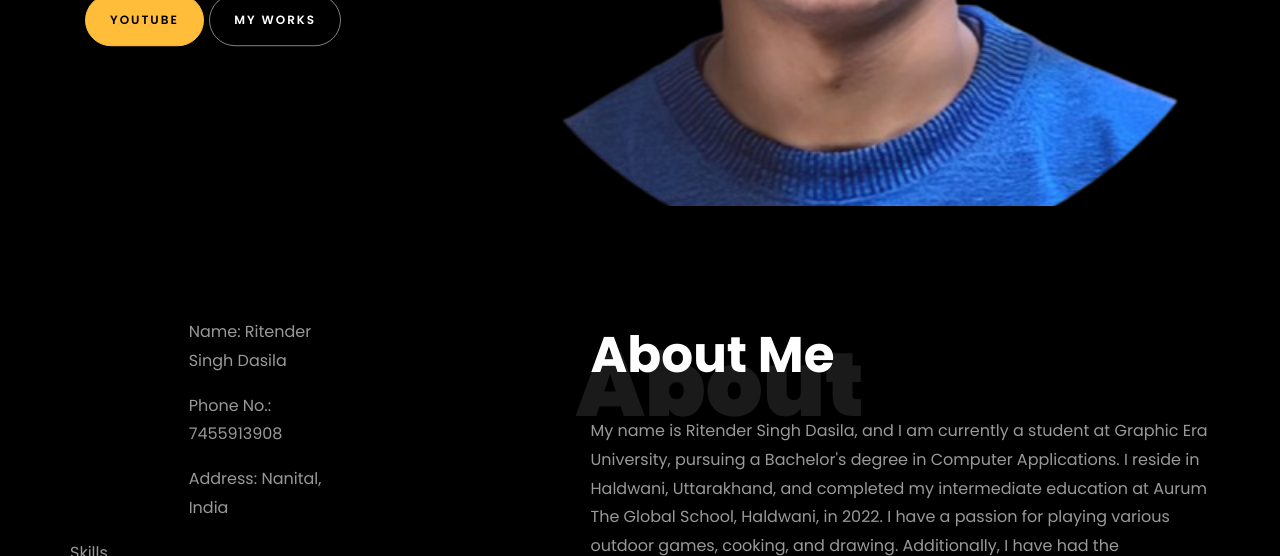
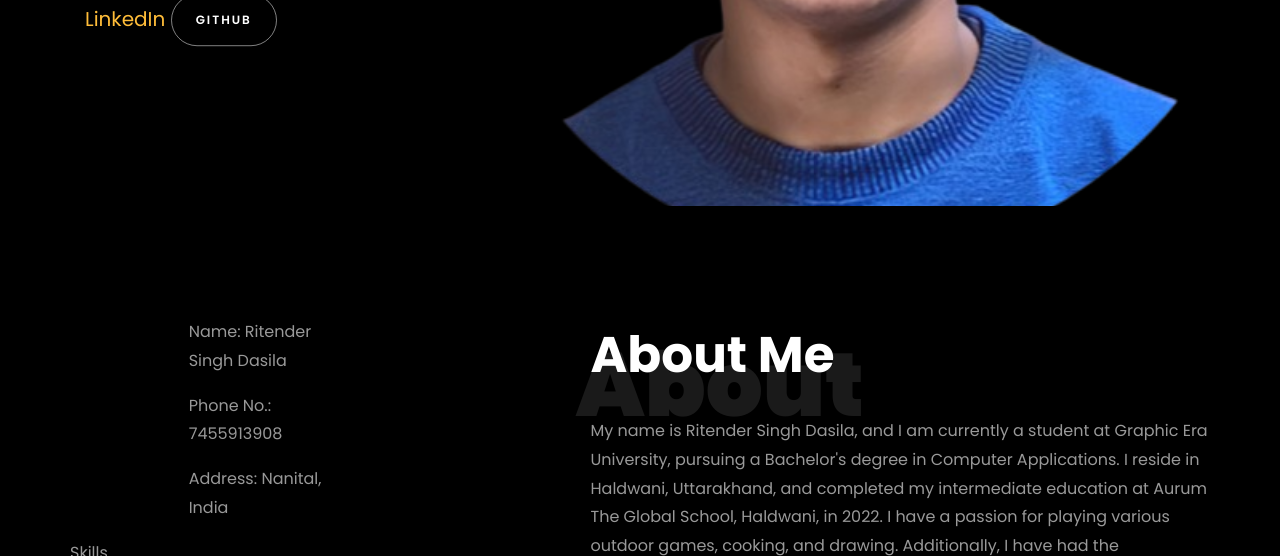
Before and after one commit to Ritender-Singh/Info, a plain HTML site: page index.html in a window 1280 px wide. Shown: the part 544-1100 px from the top of the page. Drawn offline with Linux system fonts and the light colour scheme; files whose address does not match are found by name.

Commit message:
Update index.html

```diff
--- a/index.html
+++ b/index.html
@@ -190,8 +190,8 @@
 			            <h2>Bachelor's of Computer Applications </h2>
 						<!-- <h2 class="d-flex" style="margin-bottom: 0">With over 5 years of experience</h2> -->
 						<!-- <br> -->
-			            <p><a href="https://www.youtube.com/@Riten_04" class="btn btn-primary py-3 px-4">YouTube</a>
-							<a href="https://github.com/Ritender-Singh" class="btn btn-white btn-outline-white py-3 px-4">My Works</a></p>
+			            <p><a href="https://www.linkedin.com/in/ritender/">LinkedIn</a>
+							<a href="https://github.com/Ritender-Singh" class="btn btn-white btn-outline-white py-3 px-4">Github</a></p>
 		            </div>
 		          </div>
 	        	</div>
```
